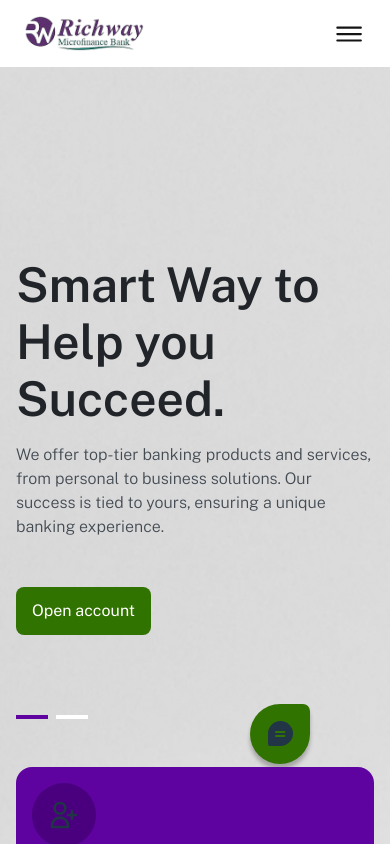
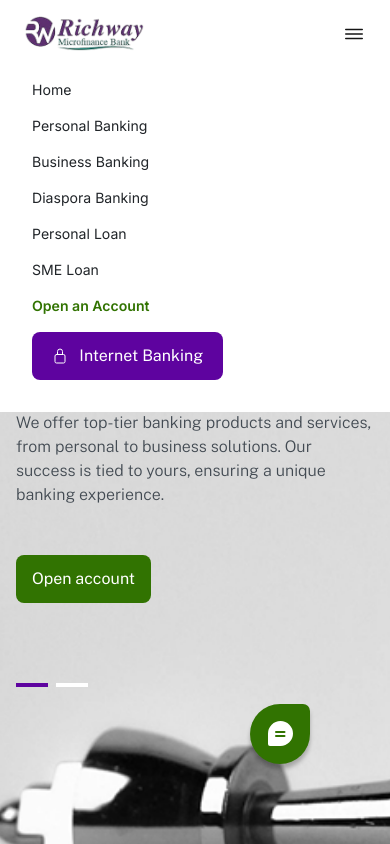
Before and after one commit to yasiryusuf39/Richway, a React (Vite) app: page / in a window 390 px wide. Both pictures are taken after a click on the icon 348 px from the left and 33 px from the top of the page. Shown: the top 844 px of the page. Built offline with nearby package versions, Linux system fonts and the light colour scheme.

Commit message:
Fixed all known bugs and page width responsiveness

```diff
--- a/components/Header.jsx
+++ b/components/Header.jsx
@@ -2,8 +2,11 @@ import React from "react"
 import { IoLockClosedOutline, IoMenuOutline } from "react-icons/io5";
 import SubHeader from "./SubHeader";
 import logo from "/src/assets\/images\/logo.png"
+import { PiChatTeardropTextFill } from "react-icons/pi";
 
 export default function Header() {
+    const [menuToggle, setMenuToggle] = React.useState(false)
+
     const openAcct = {color: "#317301",
                     fontFamily: "Inter",
                     fontSize: "0.88rem",
@@ -15,24 +18,45 @@ export default function Header() {
        return <p>{menu}</p>
     })
 
+    function toggleMenu(){
+        setMenuToggle(prev => !prev)
+    }
+
+    const menu = <div className="hero-menu menu-disable">
+                        {renderMenu}
+                         <p style={openAcct}>Open an Account</p>
+                    <div className="btn">
+                        <IoLockClosedOutline /> Internet Banking
+                    </div>
+                </div>
+
+    const bigScreenMenu = menu
+
+    const smallScreenMenu = <div className="hero-menu">
+                        {renderMenu}
+                         <p style={openAcct}>Open an Account</p>
+                    <div className="btn">
+                        <IoLockClosedOutline /> Internet Banking
+                    </div>
+                </div>
+
     return <header>
+        <div className="header-container">
         <SubHeader />
             <nav>
-                    <img src={logo} />
-                <div className="hero-menu menu-disable">
-                        {/* <p>Home</p>
-                        <p>Personal Banking</p>
-                        <p>Business Banking</p>
-                        <p>Diaspora Banking</p>
-                        <p>Personal Loan</p>
-                        <p>SME Loan</p> */}
-                        {renderMenu}
-                        <p style={openAcct}>Open an Account</p>
-                </div>
-                <div className="btn menu-disable">
-                    <IoLockClosedOutline /> Internet Banking
-                </div>
-                <IoMenuOutline className="menu-stipe" />
+                <img src={logo} />
+                {}
+                {menuToggle ? "" : bigScreenMenu}
+                {menuToggle ? smallScreenMenu : ""}
+                <IoMenuOutline className="menu-stipe" onClick={toggleMenu} />
             </nav>
+            <div className="chat-icon"><PiChatTeardropTextFill style={{width: "2em", height:"2em"}} /></div>
+        </div>
         </header>
 }
+{/* <p>Home</p>
+<p>Personal Banking</p>
+<p>Business Banking</p>
+<p>Diaspora Banking</p>
+<p>Personal Loan</p>
+<p>SME Loan</p> */}
--- a/components/Hero.jsx
+++ b/components/Hero.jsx
@@ -19,7 +19,12 @@ export default function Hero() {
             <div className="card">
                 <div className="indiv-card">
                     <div className="avatar">
-                    <HiOutlineUserAdd style={{width: "2em", height: "2em"}} />
+                        <svg xmlns="http://www.w3.org/2000/svg" width="32" height="32" viewBox="0 0 32 32" fill="none">
+                        <path d="M24.6668 26H19.3335" stroke="white" stroke-width="1.5" stroke-linecap="round" stroke-linejoin="round"/>
+                        <path d="M22 28.6667V23.3333" stroke="white" stroke-width="1.5" stroke-linecap="round" stroke-linejoin="round"/>
+                        <path d="M16.2135 14.4933C16.0801 14.48 15.9201 14.48 15.7735 14.4933C12.6001 14.3867 10.0801 11.7867 10.0801 8.58666C10.0668 5.31999 12.7201 2.66666 15.9868 2.66666C19.2535 2.66666 21.9068 5.31999 21.9068 8.58666C21.9068 11.7867 19.3735 14.3867 16.2135 14.4933Z" stroke="white" stroke-width="1.5" stroke-linecap="round" stroke-linejoin="round"/>
+                        <path d="M15.9867 29.08C13.5601 29.08 11.1467 28.4667 9.30672 27.24C6.08005 25.08 6.08005 21.56 9.30672 19.4133C12.9734 16.96 18.9867 16.96 22.6534 19.4133" stroke="white" stroke-width="1.5" stroke-linecap="round" stroke-linejoin="round"/>
+                        </svg>
                     </div>
                     <p className="card-title" style={{fontSize: "1.05rem", fontWeight: "600"}}>Open an account.</p>
                     <p style={{fontSize: "0.88rem"}}>Open an account and open your world to more.</p>
--- a/components/SectionOne.jsx
+++ b/components/SectionOne.jsx
@@ -1,6 +1,6 @@
 import React from "react"
 import CheckMark from "./Reusable/CheckMark"
-import { PiChatTeardropTextFill } from "react-icons/pi";
+
 import iphone from "/src/assets/images/appstore.png"
 import playstore from "/src/assets/images/playstore.png"
 import phone from "/src/assets/images/phone.png"
@@ -9,7 +9,7 @@ export default function SectionOne(){
     return(
         <div className="hero sectionOne-container">
             <div className="sectionOne-card">
-                <div className="hero-content sectionOne-text">
+                <div className="sectionOne-text">
                     <h1>One app.
                     One banking</h1>
                     <p>Richway mobile app provides the
@@ -32,7 +32,6 @@ export default function SectionOne(){
                 <img src={playstore} alt="Get it on Playstore"/>
             </div>
             <img src={phone} alt="A phone picture"/>
-            <div className="chat-icon"><PiChatTeardropTextFill style={{width: "2em", height:"2em"}} /></div>
         </div>
     )
 }
--- a/src/App.css
+++ b/src/App.css
@@ -25,6 +25,9 @@ nav{
 nav > img{
   margin-right: 2em;
   cursor: pointer;
+  width: 30%;
+  max-width: 135px;
+  min-width: 120px;
 }
 
 header{
@@ -33,16 +36,25 @@ header{
   right: 0;
   left: 0;
   z-index: 1000;
+  width: 100%;
+}
 
+.header-container{
+  max-width: 2048px;
+  display: flex;
+  flex-direction: column;
+  justify-content: space-between;
+  margin: 0 auto;
+  /* align-items: center; */
 }
 
 .hero-menu {
   display: flex;
   flex-direction: row;
   align-items: center;
-
+  justify-content: space-around;
   gap: 0.93em;
-
+  width: 100%;
 }
 
 
@@ -68,6 +80,7 @@ Header p{
   border-radius: 8px;
   background: #5E039F;
   font-weight: 400;
+  color: white;
   cursor: pointer;
 }
 
@@ -75,6 +88,10 @@ Header p{
   color: #FFF;
   font-size: 0.88rem;
   line-height: 1.25rem; /* 142.857% */
+}
+
+.hero-menu > .btn{
+  margin-left: auto;
 }
 
 .menu-stipe{
@@ -146,7 +163,7 @@ Header p{
 
 .hero-button{
   padding: 0.75em 1em;
-  color: #FFFFFF;
+  color: white;
   background-color: #317301;
   display: inline-block;
   border-radius: 8px;
@@ -176,6 +193,7 @@ Header p{
 .chat-icon{
   display: flex;
   justify-content: center;
+  color: white;
   align-items: center;
   width: 3.75em;
   height: 3.75em;
@@ -186,6 +204,7 @@ Header p{
   bottom: 5em;
   right: 6em;
   cursor: pointer;
+  z-index: 1000;
 }
 
 /* Hero card */
@@ -220,6 +239,7 @@ Header p{
   display: flex;
   border-radius: 50%;
   background: #4A007E;
+  color: white;
   padding: 12px;
   align-items: center;
   justify-content: center;
@@ -263,12 +283,13 @@ Header p{
   display: flex;
   flex-direction: column;
   gap: 0.94em;
+  flex:1;
 }
 
 .cm{
   display: flex;
   justify-content: left;
-  gap: 8.75em;
+  /* gap: 5em; */
 }
 
 /* Section One */
@@ -287,21 +308,29 @@ Header p{
 
 .sectionOne-container > img{
   margin: 0;
-  width: 300px;
+  height: 80%;
+  /* width: 300px; */
   height: fit-content;
+  max-width: 300px;
+}
 
-
+.sectionOne-card{
+  max-width: 600px;
 }
 
 .sectionOne-container{
   display: flex;
   align-items: center;
-  gap: 15em;
+  gap: 1em;
   padding-top: 11em;
   padding-bottom: 7em;
-  /* justify-content: space-around; */
+  justify-content: space-around;
 }
 
+
+.sectionOne-container > img{
+  margin-bottom: 5em;
+}
 /* Section two */
 
 .sectionTwo-container{
@@ -392,8 +421,8 @@ p.secTwo-btn{
   padding-top: 12em;
   padding-bottom: 19em;
   align-items: center;
-  gap: 12em;
-  /* justify-content: space-between; */
+  gap: 2em;
+  justify-content: space-around;
   background:url("../src/assets/images/vector.png");
   background-repeat: no-repeat;
   background-position: bottom;
@@ -415,7 +444,13 @@ p.secTwo-btn{
   line-height: 1.5rem; /* 150% */
   margin-top: 1em;
   margin-bottom: 2.5em;
+  max-width: 650px;
+}
+
+.sectionThree-container > img{
+  width: 100%;
   max-width: 500px;
+  min-width: 350px;
 }
 
 /* footer */
@@ -434,6 +469,7 @@ footer{
   justify-content: space-between;
   align-items: start;
   width: 100%;
+  flex-wrap: wrap;
 }
 
 .ft-text p, .ft-text img{
@@ -449,6 +485,10 @@ footer{
   background: #5E039F;
   justify-content: space-between;
   width: 100%;
+}
+
+.footer-banner p{
+  color: white;
 }
 
 .footer-icons{
@@ -578,78 +618,10 @@ footer{
 
 }
 
-@media (max-width: 768px) {
-  .subHeading{
-    display: none;
-  }
-
-  .hero{
-    padding-left: 3em;
-    padding-right: 3em;
-  }
-
-  nav{
-    flex-wrap: wrap;
-    flex-direction: column;
-    gap: 0.88em;
-  }
-
-  .btn{
-    margin-left: 0;
-  }
-
-  .cm{
-    gap: 0;
-  }
-  .sectionOne-container{
-    align-items: center;
-    margin-bottom: 3em;
-  }
-}
-
-@media (max-width: 480px){
+@media (max-width: 990px) {
 
   body{
     display:contents;
-  }
-
-  /* Hero */
-
-  .hero{
-    padding-top: 10em;
-    padding-left: 1em;
-    padding-right: 1em;
-  }
-
-  .hero h1{
-    padding-top: 2em;
-  }
-
-  .page-toggle{
-    margin-bottom: 3em;
-    padding-bottom: 0;
-  }
-
-  .container{
-    padding-bottom: 3em;
-  }
-
-  .card{
-    flex-direction: column;
-    position: none;
-    gap: 1em;
-    top: 0;
-    padding: 1em;
-    margin-bottom: 3em;
-
-  }
-
-  .hero-menu{
-    flex-wrap: wrap;
-  }
-
-  .hero-menu > p{
-    flex: 1 1 0;
   }
 
    /* heading and sub-heading */
@@ -657,12 +629,15 @@ footer{
    .menu-stipe{
     display: flex;
     color: #141414;
-    width: 10%;
-    height: 10%;
+    width: 7%;
+    height: 7%;
+    max-width: 50px;
     min-width: 24px;
     margin-left: auto;
     cursor: pointer;
   }
+
+  /* heading */
 
   .menu-disable{
     display: none;
@@ -674,33 +649,101 @@ footer{
     padding: 1em 1.5em;
     justify-content: center;
     align-items: center;
+    gap: 0.88em;
     }
 
-    nav>img{
-      width: 30%;
-      min-width: 120px;
+    nav > img{
+      z-index: 1000;
+    }
+
+
+  .subHeading{
+    display: none;
+  }
+
+  .hero{
+    padding-left: 3em;
+    padding-right: 3em;
+  }
+
+
+  .btn{
+    margin-left: 0;
+  }
+
+  .hero-menu{
+    flex-direction: column;
+    position: fixed;
+    background-color: white;
+    top: 4em;
+    left: 0;
+    right: 0;
+    align-items: start;
+    gap: 1em;
+    padding: 2em;
+    padding-top: 1em;
+    z-index: 1;
+  }
+
+  .hero-menu> .btn{
+    margin-left: 0;
+  }
+
+  .hero-menu > p{
+    margin: 0;
   }
 
   /* section one */
+
+  .cm{
+    gap: 1em;
+  }
+}
+
+@media (max-width: 768px) {
+
+  /* hero */
+
+  .hero{
+    padding-top: 5em;
+    padding-left: 2em;
+    padding-right: 2em;
+  }
+
+  .card{
+    flex-direction: column;
+    /* position: none; */
+    gap: 1em;
+    top: 12em;
+    padding: 1em;
+    max-width: 400px;
+
+  }
+
+  .page-toggle{
+
+    margin-bottom: 0;
+  }
+
+
+  /* Section one */
 
   .sectionOne-container{
     flex-direction: column;
     padding-top: 4em;
     padding-bottom: 3em;
+    margin-bottom: 3em;
   }
+
 
   .sectionOne-container > img{
     margin-top: 4em;
     margin-bottom: 2em;
-      width: 80%;
+    width: 70%;
   }
 
   .cm{
-      flex-direction: column;
-    }
-
-    .section-cm, .cm{
-      gap: 1em;
+    gap: 0;
   }
 
   .sectionOne-card > img{
@@ -709,7 +752,7 @@ footer{
     margin-right: 1em;
   }
 
-    /* section two */
+  /* Section two */
 
 .sectionTwo-card{
   flex-direction: column;
@@ -735,8 +778,12 @@ footer{
 
 .sectionThree-container img{
   margin-top: 3.5em;
-      width: 80%;
+  width: 90%;
   order: -1;
+}
+
+.secThree-content p{
+  max-width: fit-content;
 }
 
 /* footer */
@@ -762,3 +809,49 @@ footer{
 
 }
 }
+
+
+
+
+@media (max-width: 480px){
+
+
+
+  /* Hero */
+
+  .hero{
+    padding-top: 8em;
+    padding-left: 1em;
+    padding-right: 1em;
+  }
+
+  .hero h1{
+    padding-top: 2em;
+  }
+
+  .hero-menu{
+    flex-wrap: wrap;
+  }
+
+  .hero-menu > p{
+    flex: 1 1 0;
+  }
+
+
+
+    /* section one */
+.sectionOne-container{
+  padding-top: 10em;
+}
+
+
+    .cm{
+      flex-direction: column;
+    }
+
+    .section-cm, .cm{
+      gap: 1em;
+    }
+
+
+}
```
Lines whose indentation alone changed are shown as unchanged.
